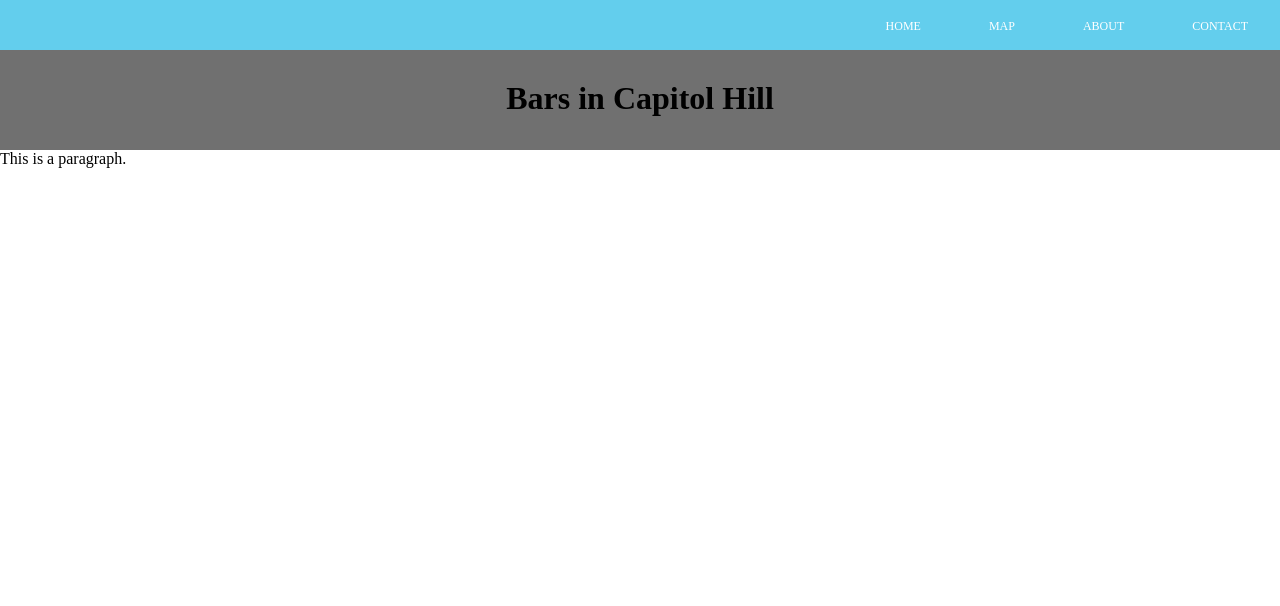
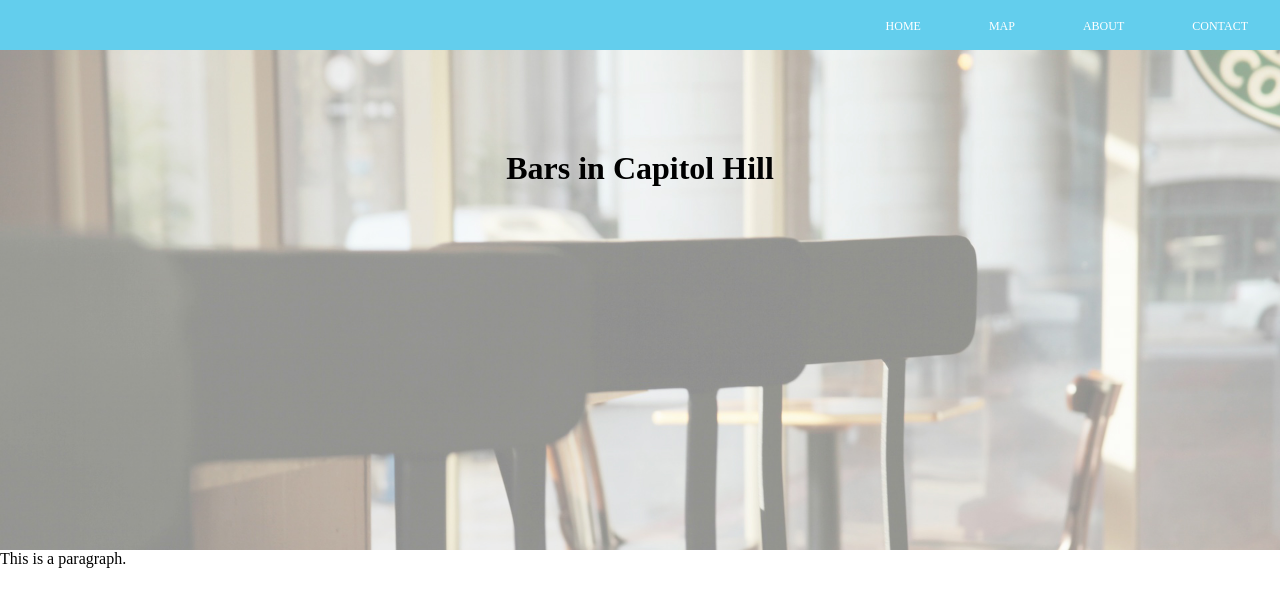
Before and after one commit to Hongbin-L/IT-115-A4-G3, a plain HTML site: page index.html in a window 1280 px wide. Drawn offline with Linux system fonts and the light colour scheme.

Commit message:
Add files via upload

```diff
--- a/css/style.css
+++ b/css/style.css
@@ -5,12 +5,10 @@
 }
 
 header {
-    height: 100px;
+    height: 500px;
     text-align: center;
-    padding-top: 30px;
-    background-color: rgba(0, 0, 0, 0.56);
+    padding-top: 100px;
+    background-image: url(../images/barinheader.jpg);
+    background-size: cover;
+    background-repeat: no-repeat;
 }
-
-h1 {
-    text-align: center;
-}
```
